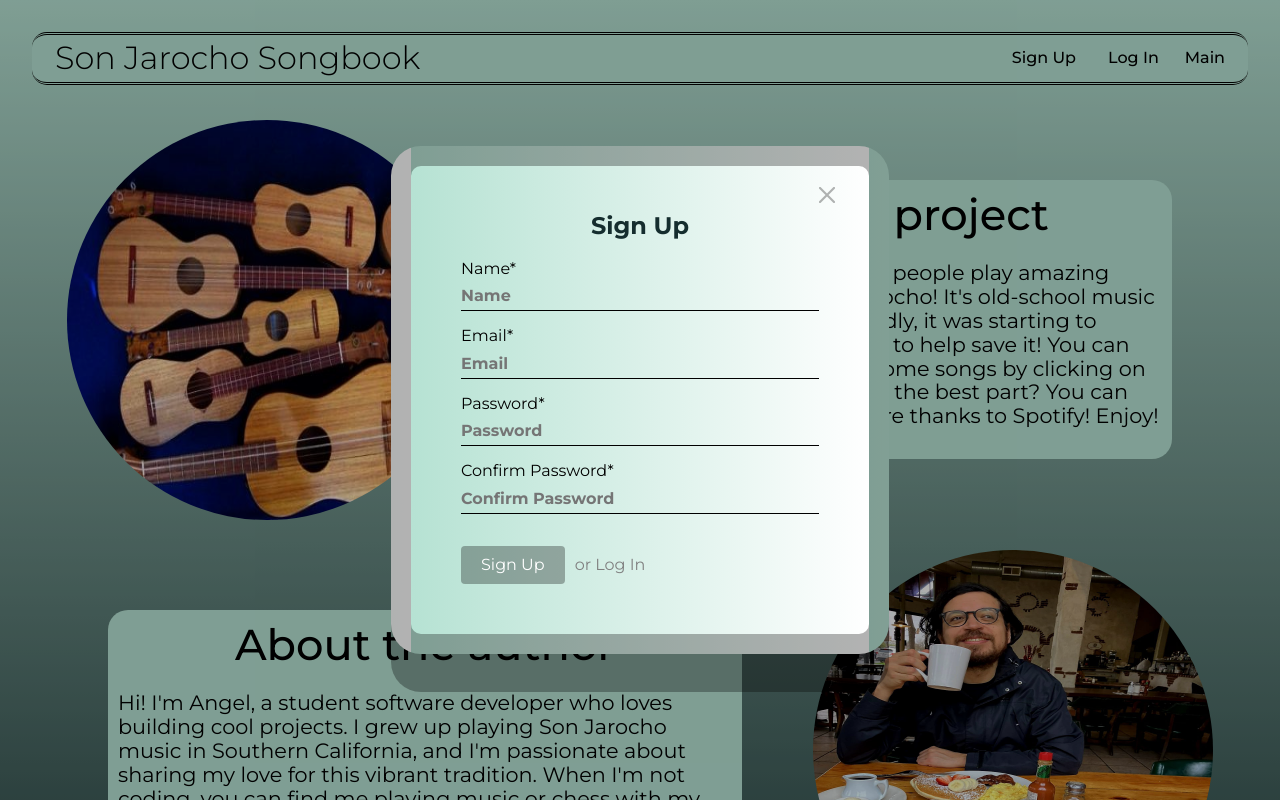
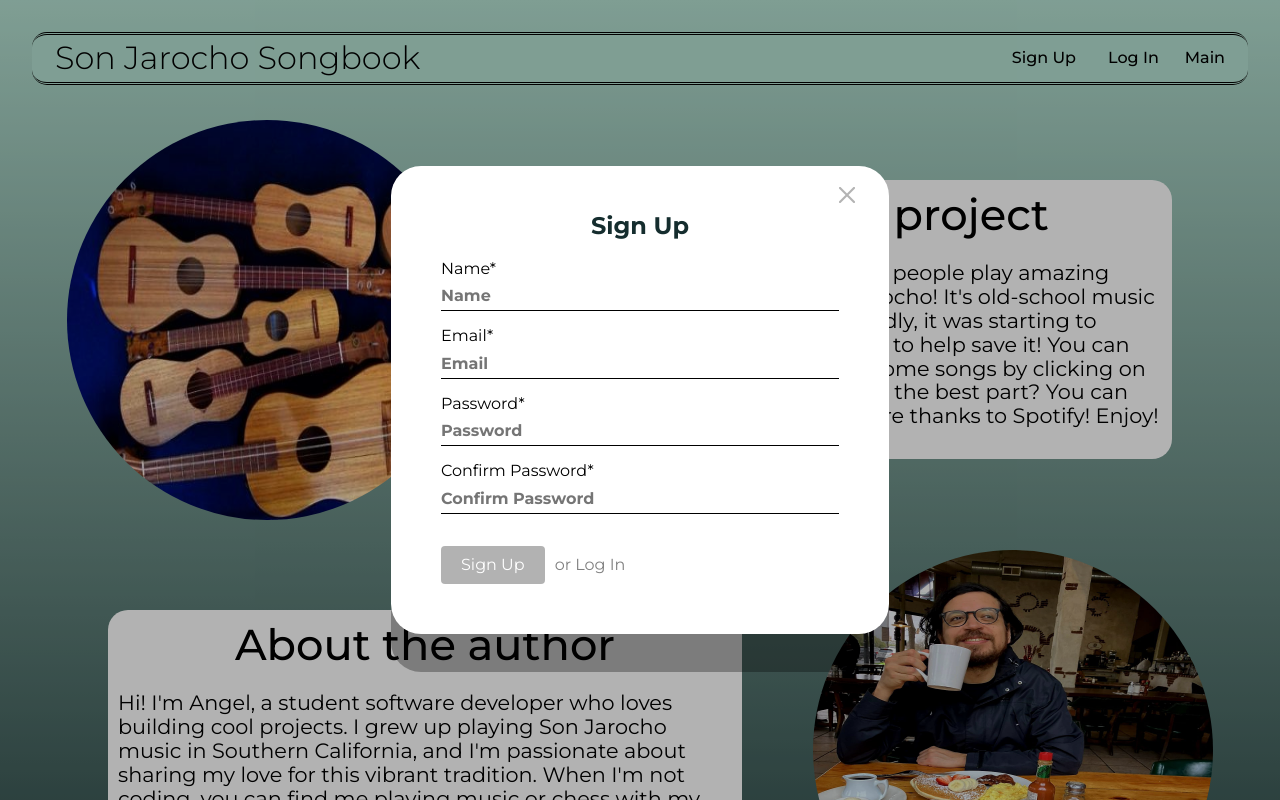
Before and after one commit to ajuarezse/tripleTenFinalProject_React, a React (Vite) app: page /about in a window 1280 px wide. Both pictures are taken after a click on the button "Sign Up". Shown: the top 800 px of the page. Built offline with nearby package versions, Linux system fonts and the light colour scheme.

Commit message:
change to white background

```diff
--- a/src/components/About/About.css
+++ b/src/components/About/About.css
@@ -20,7 +20,7 @@
   display: flex;
   flex-direction: column;
   margin: 56px;
-  background-color: #b6e2d3;
+  background-color: white;
   border-radius: 20px;
   padding: 10px;
 }
--- a/src/components/ItemModal/ItemModal.css
+++ b/src/components/ItemModal/ItemModal.css
@@ -5,12 +5,12 @@
 
 .modal__content {
   font-family: "Montserrat", Arial, Helvetica, sans-serif;
-  background-image: linear-gradient(to right, #b6e2d3, white);
+  /*background-image: linear-gradient(to right, #b6e2d3, white);*/
   border-radius: 30px;
   box-shadow: 0 38px 0px rgba(0, 0, 0, 0.3);
   padding: 50px;
   position: relative;
-  border: 20px solid rgba(0, 0, 0, 0.3);
+  /*border: 20px solid rgba(0, 0, 0, 0.3);*/
   max-height: 90vh;
   overflow-y: auto;
 }
```
